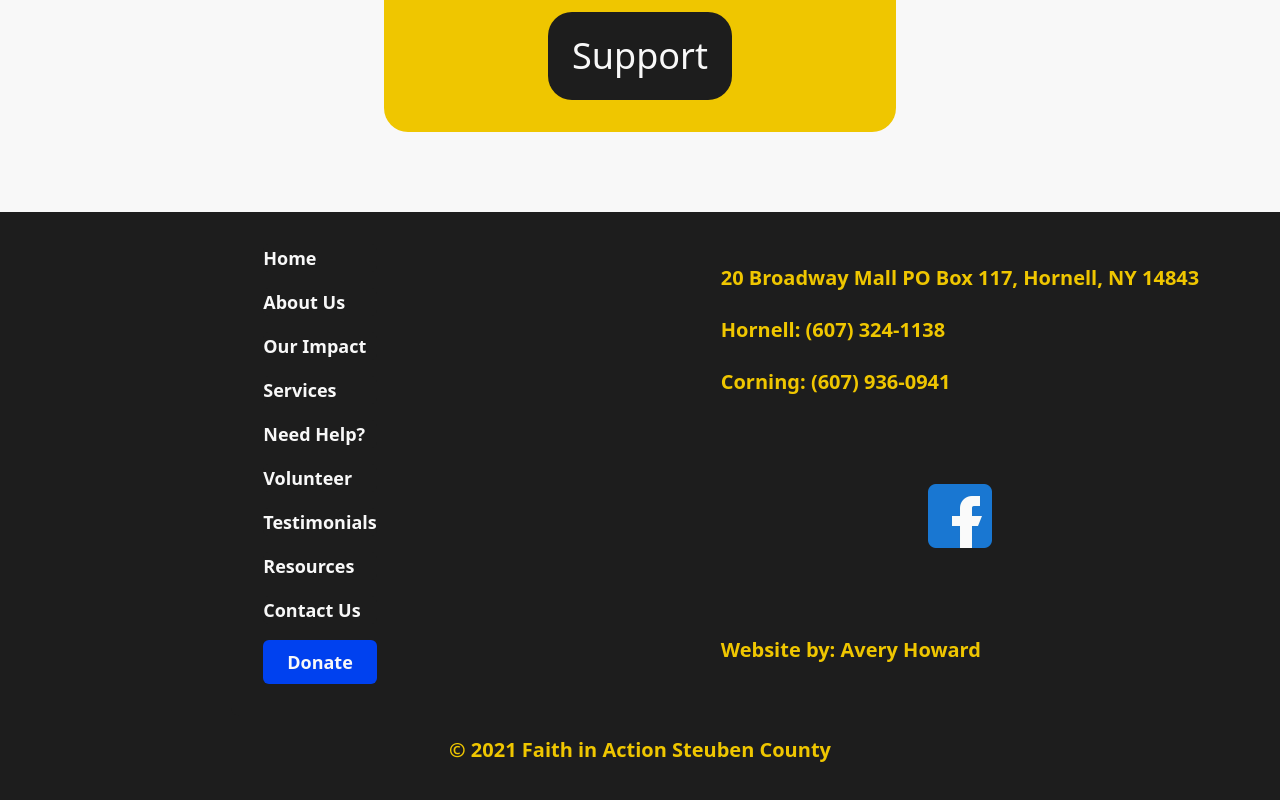
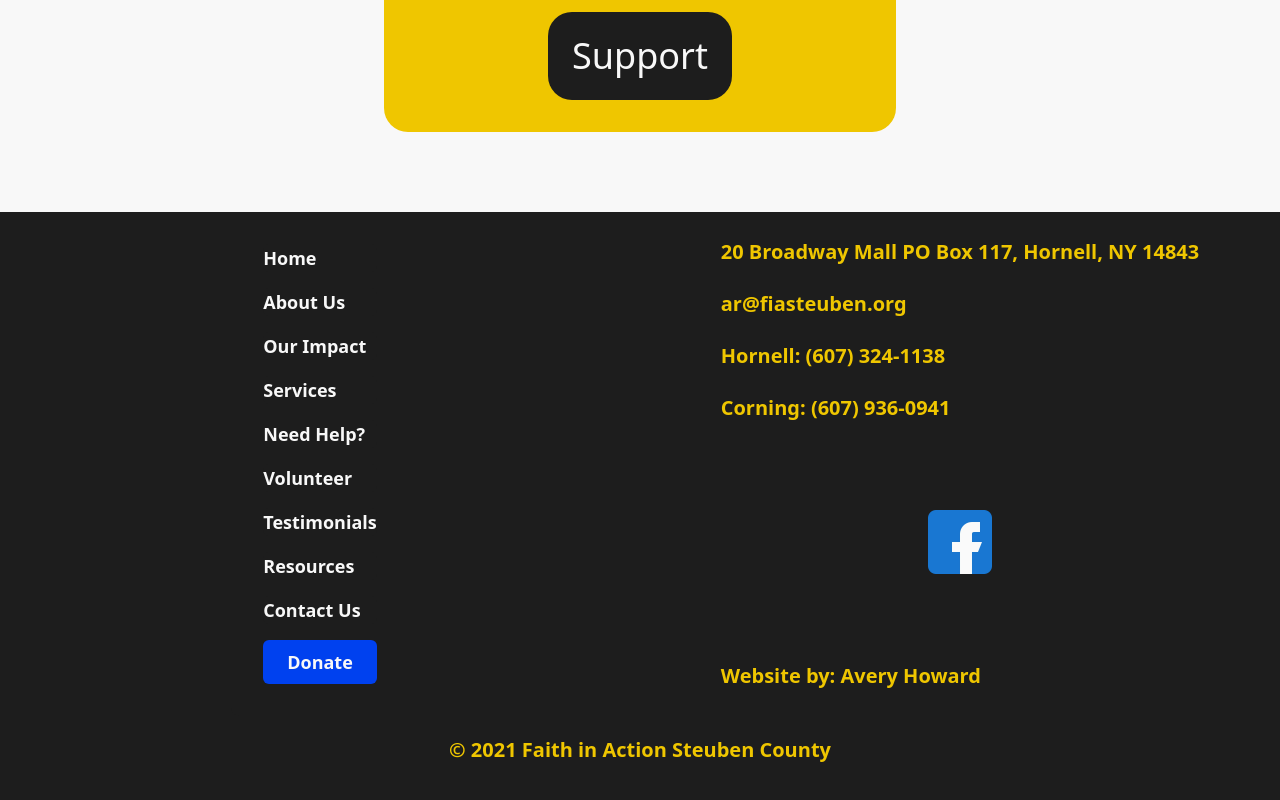
Before and after one commit to ahoward7/faith-in-action, a Nuxt app: page / in a window 1280 px wide. Shown: the part 5285-6085 px from the top of the page. Built offline with nearby package versions, Linux system fonts and the light colour scheme.

Commit message:
Added email to footer

```diff
--- a/components/fia/footer/Info.vue
+++ b/components/fia/footer/Info.vue
@@ -17,6 +17,7 @@
 <script setup>
 const information = [
   "20 Broadway Mall PO Box 117, Hornell, NY 14843",
+  "ar@fiasteuben.org",
   "Hornell: (607) 324-1138",
   "Corning: (607) 936-0941"
 ]
```
